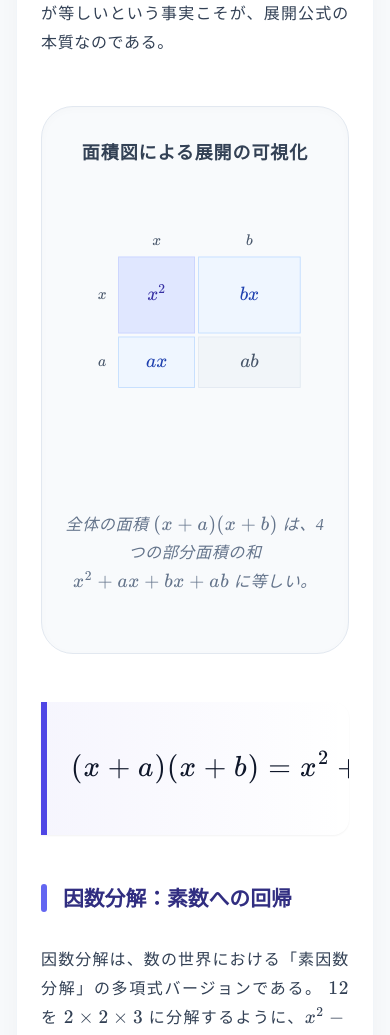
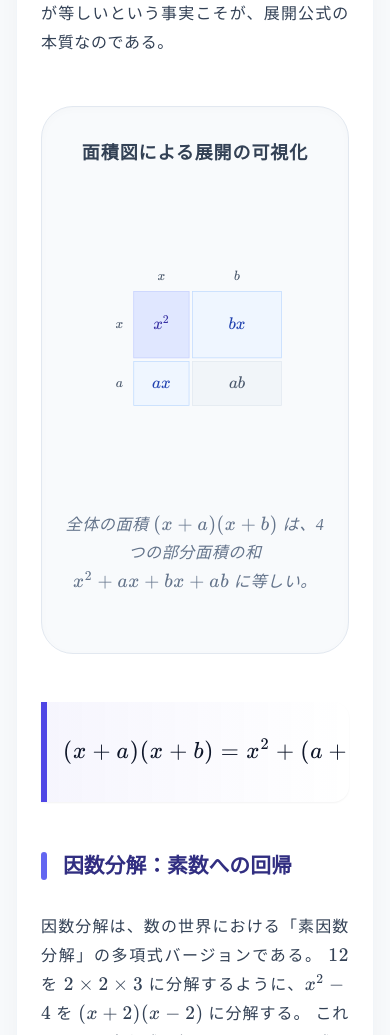
Before and after one commit to nden14800/polynomials, a plain HTML site: page index.html in a window 390 px wide. Shown: the part 1253-2288 px from the top of the page. Drawn offline with nearby package versions, Linux system fonts and the light colour scheme.

Commit message:
fix: ultimate diagram responsiveness (scale and fixed-width overrides)

```diff
--- a/index.html
+++ b/index.html
@@ -297,6 +297,61 @@
             .quiz-panel { width: 100% !important; }
             .max-w-4xl { padding-left: 1rem !important; padding-right: 1rem !important; }
             .max-w-7xl { padding-left: 1rem !important; padding-right: 1rem !important; }
+        }
+
+
+        /* 図形要素の完全レスポンシブ化 */
+        .diagram-box {
+            width: 100% !important;
+            overflow-x: hidden !important; /* 横スクロールを禁止し、中身を縮小させる */
+            display: flex !important;
+            flex-direction: column !important;
+            align-items: center !important;
+        }
+
+        .diagram-box > div {
+            width: 100% !important;
+            max-width: 100% !important;
+            display: flex !important;
+            justify-content: center !important;
+            align-items: center !important;
+        }
+
+        /* 天秤などの固定幅要素を画面幅に合わせて縮小 */
+        @media (max-width: 768px) {
+            .diagram-box > div {
+                transform: scale(0.85); /* 全体を少し縮小 */
+                transform-origin: center center;
+            }
+
+            /* 天秤の横棒 (w-80 = 320px) を画面幅に収める */
+            .w-80 {
+                width: 260px !important; /* モバイル用に固定幅を小さく設定 */
+            }
+
+            /* 左右の皿の配置を内側に寄せる */
+            .left-8 { left: 0px !important; }
+            .right-8 { right: 0px !important; }
+            .md\:left-16 { left: 0px !important; }
+            .md\:right-16 { right: 0px !important; }
+
+            /* 皿自体の幅も少し小さくする */
+            .w-24 { width: 80px !important; }
+
+            /* 数式ボックスの文字サイズ調整 */
+            .equation-box {
+                font-size: 1.2rem !important;
+                padding: 1rem !important;
+            }
+        }
+
+        @media (max-width: 480px) {
+            .diagram-box > div {
+                transform: scale(0.7); /* さらに小さい画面ではもっと縮小 */
+            }
+            .w-80 {
+                width: 220px !important;
+            }
         }
 
     </style>
```
